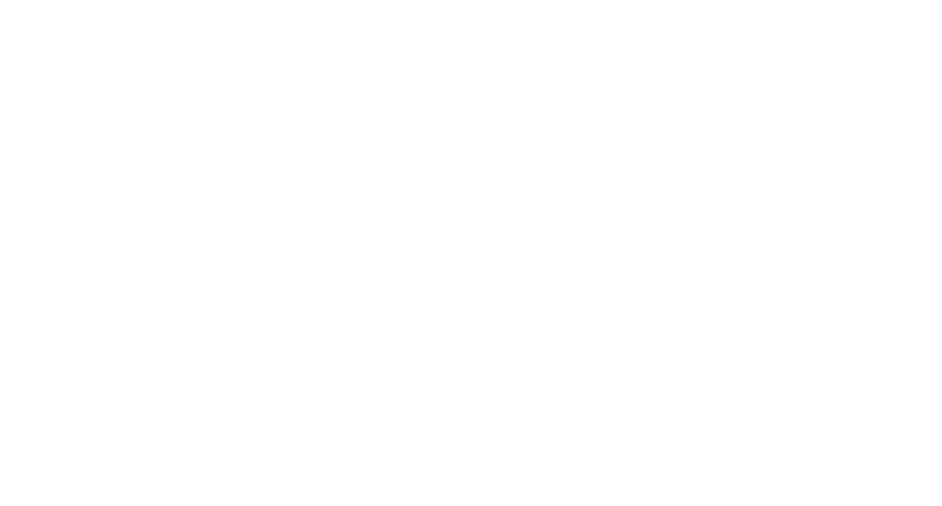
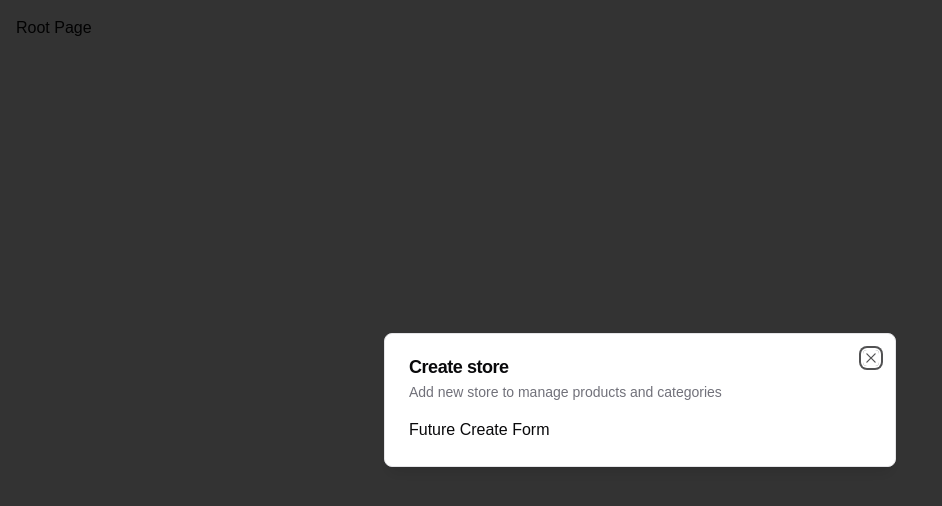
Before and after one commit to khalidnbg/e-comm-dash-cmc-nextjs, a Next.js app: page / in a window 1280 px wide. Shown: the top 506 px of the page, without its empty margins (0-942 px from the left). Built offline with nearby package versions, Linux system fonts and the light colour scheme.

Commit message:
Modal component (admin)

```diff
--- a/app/(root)/page.tsx
+++ b/app/(root)/page.tsx
@@ -1,11 +1,19 @@
-import { UserButton } from "@clerk/nextjs";
+"use client";
+
+import { useStoreModal } from "@/hooks/use-store-modal";
+import { useEffect } from "react";
 
 const SetupPage = () => {
-  return (
-    <div className="p-4">
-      <UserButton afterSignOutUrl="/" />
-    </div>
-  );
+  const onOpen = useStoreModal((state) => state.onOpen);
+  const isOpen = useStoreModal((state) => state.isOpen);
+
+  useEffect(() => {
+    if (!isOpen) {
+      onOpen();
+    }
+  }, [isOpen, onOpen]);
+
+  return <div className="p-4">Root Page</div>;
 };
 
 export default SetupPage;
--- a/app/layout.tsx
+++ b/app/layout.tsx
@@ -1,7 +1,10 @@
 import type { Metadata } from "next";
 import localFont from "next/font/local";
+import { ClerkProvider } from "@clerk/nextjs";
+
+import { ModalProvider } from "@/providers/modal-provider";
+
 import "./globals.css";
-import { ClerkProvider, SignedIn } from "@clerk/nextjs";
 
 const geistSans = localFont({
   src: "./fonts/GeistVF.woff",
@@ -30,6 +33,7 @@
         <body
           className={`${geistSans.variable} ${geistMono.variable} antialiased`}
         >
+          <ModalProvider />
           {children}
         </body>
       </html>
--- /dev/null
+++ b/components/modals/store-modal.tsx
@@ -0,0 +1,19 @@
+"use client";
+
+import { useStoreModal } from "@/hooks/use-store-modal";
+import { Modal } from "@/components/ui/modal";
+
+export const StoreModal = () => {
+  const StoreModal = useStoreModal();
+
+  return (
+    <Modal
+      title="Create store"
+      description="Add new store to manage products and categories"
+      isOpen={StoreModal.isOpen}
+      onClose={StoreModal.onClose}
+    >
+      Future Create Form
+    </Modal>
+  );
+};
--- /dev/null
+++ b/components/ui/modal.tsx
@@ -0,0 +1,45 @@
+"use client";
+
+import React from "react";
+import {
+  Dialog,
+  DialogContent,
+  DialogDescription,
+  DialogHeader,
+  DialogTitle,
+} from "@/components/ui/dialog";
+
+interface ModalProps {
+  title: string;
+  description: string;
+  isOpen: boolean;
+  onClose: () => void;
+  children?: React.ReactNode;
+}
+
+export const Modal: React.FC<ModalProps> = ({
+  title,
+  description,
+  isOpen,
+  onClose,
+  children,
+}) => {
+  const onChange = (open: boolean) => {
+    if (!open) {
+      onClose();
+    }
+  };
+
+  return (
+    <Dialog open={isOpen} onOpenChange={onChange}>
+      <DialogContent>
+        <DialogHeader>
+          <DialogTitle>{title}</DialogTitle>
+          <DialogDescription>{description}</DialogDescription>
+        </DialogHeader>
+
+        <div>{children}</div>
+      </DialogContent>
+    </Dialog>
+  );
+};
--- /dev/null
+++ b/hooks/use-store-modal.tsx
@@ -0,0 +1,13 @@
+import { create } from "zustand";
+
+interface useStoreModalStore {
+  isOpen: boolean;
+  onOpen: () => void;
+  onClose: () => void;
+}
+
+export const useStoreModal = create<useStoreModalStore>((set) => ({
+  isOpen: false,
+  onOpen: () => set({ isOpen: true }),
+  onClose: () => set({ isOpen: false }),
+}));
--- a/package.json
+++ b/package.json
@@ -20,7 +20,8 @@
     "react": "^18",
     "react-dom": "^18",
     "tailwind-merge": "^2.5.2",
-    "tailwindcss-animate": "^1.0.7"
+    "tailwindcss-animate": "^1.0.7",
+    "zustand": "^5.0.0-rc.2"
   },
   "devDependencies": {
     "@types/node": "^20",
--- /dev/null
+++ b/providers/modal-provider.tsx
@@ -0,0 +1,23 @@
+"use client";
+
+import { useEffect, useState } from "react";
+
+import { StoreModal } from "@/components/modals/store-modal";
+
+export const ModalProvider = () => {
+  const [isMounted, setIsMounted] = useState(false);
+
+  useEffect(() => {
+    setIsMounted(true);
+  }, []);
+
+  if (!isMounted) {
+    return null;
+  }
+
+  return (
+    <>
+      <StoreModal />
+    </>
+  );
+};
```
Also changed, not shown: 1 other file (tests, documents, lock files or other folders).
